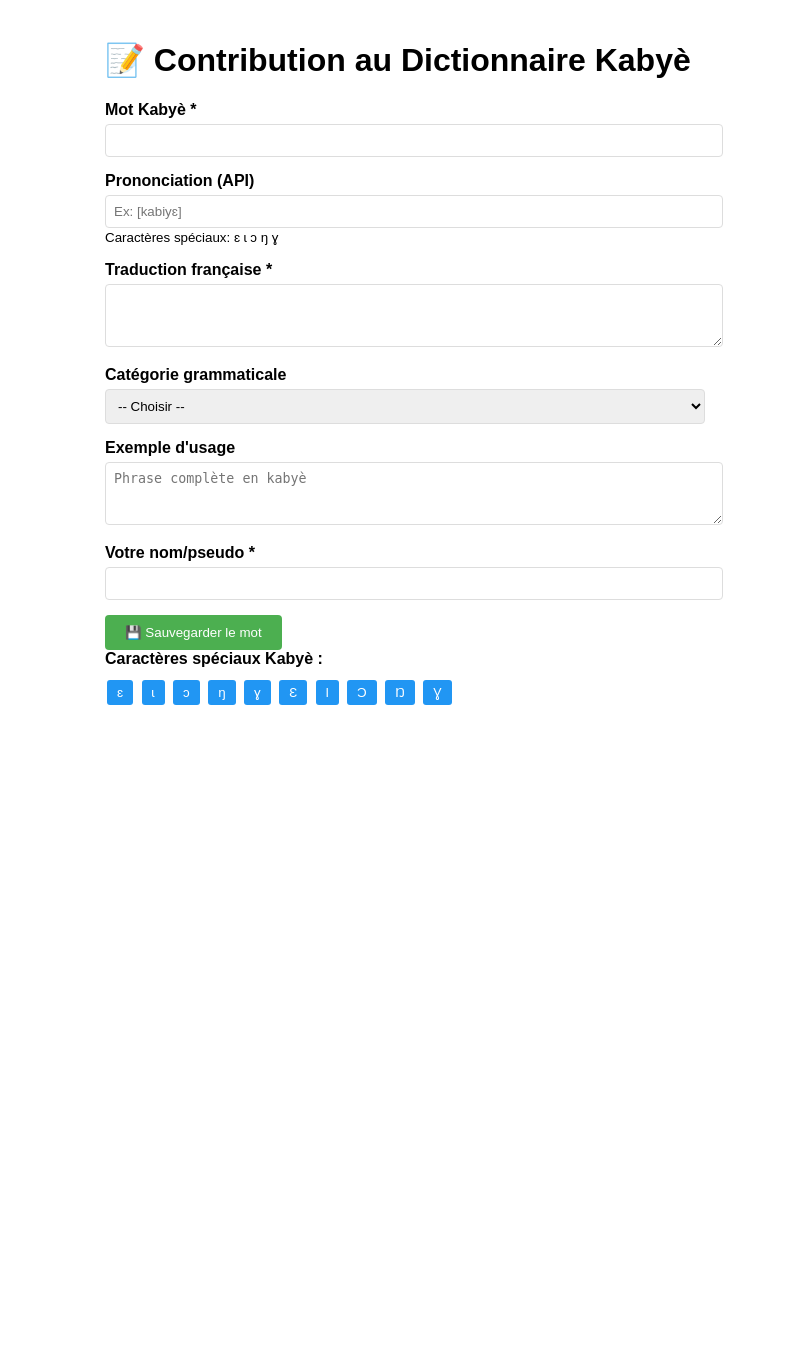
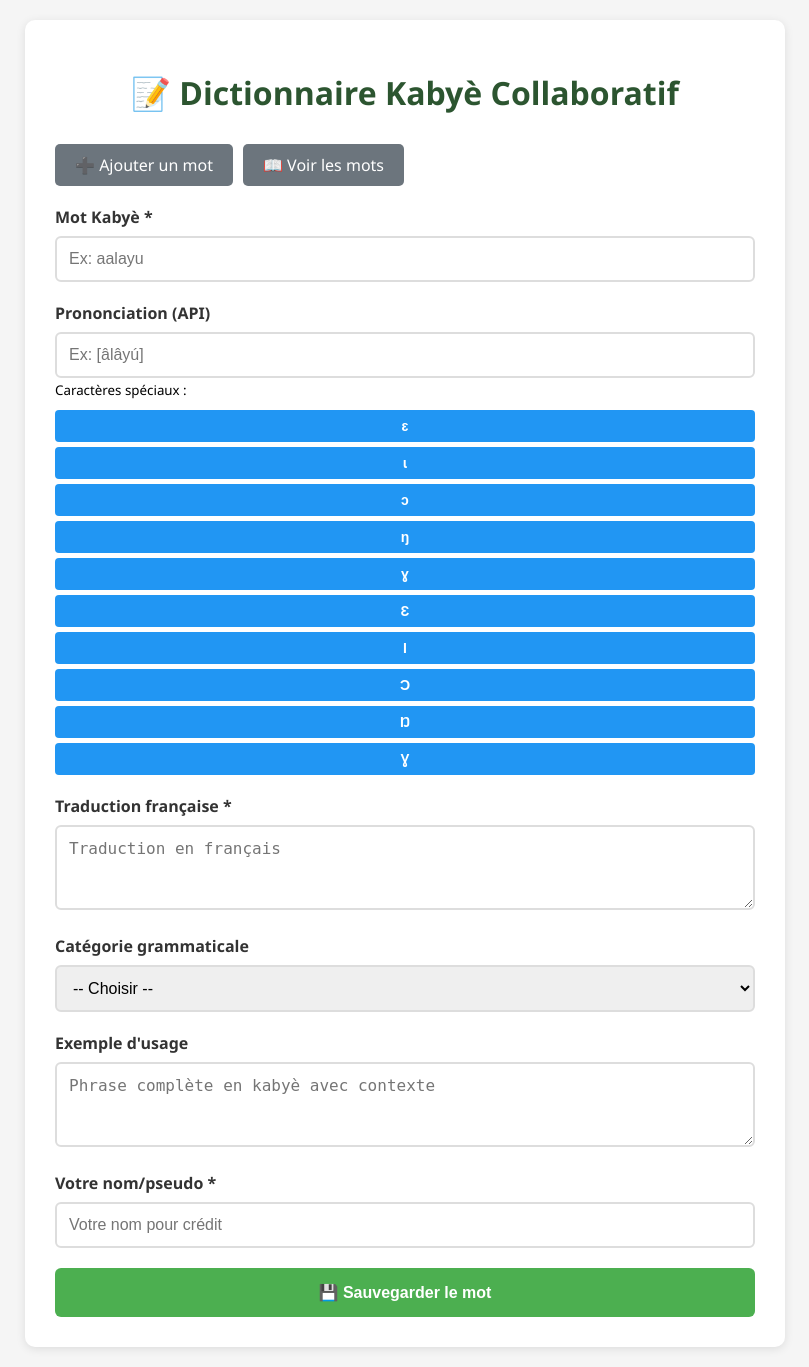
Before and after one commit to wez-ux/kaby--data-collection, a Flask app: page / in a window 1280 px wide. Shown: the whole page, without its empty margins (235-1044 px from the left). Before the commit the page ends 705 px from the top, so only its background shows below. Run offline with Flask 3, Linux system fonts and the light colour scheme.

Commit message:
second commit

```diff
--- a/app.py
+++ b/app.py
@@ -1,14 +1,28 @@
 from flask import Flask, render_template, request, jsonify
 import sqlite3
-import csv
 import os
+from datetime import datetime
 
 app = Flask(__name__)
 
-# Initialisation de la base de données
+def get_db_connection():
+    """Connexion DB adaptée pour Render"""
+    if 'RENDER' in os.environ:
+        # Sur Render, on utilise un chemin persistant
+        db_path = '/opt/render/project/src/dictionnaire_kabye.db'
+    else:
+        # En local
+        db_path = 'dictionnaire_kabye.db'
+
+    conn = sqlite3.connect(db_path)
+    conn.row_factory = sqlite3.Row
+    return conn
+
 def init_db():
-    conn = sqlite3.connect('dictionnaire_kabye.db')
+    """Initialisation de la base de données"""
+    conn = get_db_connection()
     c = conn.cursor()
+
     c.execute('''
         CREATE TABLE IF NOT EXISTS mots_kabye (
             id INTEGER PRIMARY KEY AUTOINCREMENT,
@@ -21,19 +35,36 @@ def init_db():
             date_ajout TIMESTAMP DEFAULT CURRENT_TIMESTAMP
         )
     ''')
+
+    # Exemples initiaux
+    c.execute('SELECT COUNT(*) FROM mots_kabye')
+    if c.fetchone()[0] == 0:
+        exemples = [
+            ('aalayu', '[âlâyú]', 'qui sera le premier', 'nom', 'Aalayu tem qui sera le premier à finir', 'Admin'),
+            ('abaa', '[ábaa]', 'exprime la pitié, innocence', 'interjection', 'Pakpa-u hayu abaa yem', 'Admin'),
+            ('ɛ', '[ɛ]', 'voyère mi-ouverte antérieure non arrondie', 'lettre', '', 'Système')
+        ]
+        c.executemany('''
+            INSERT INTO mots_kabye (mot_kabye, api, traduction_francaise, categorie_grammaticale, exemple_usage, verifie_par)
+            VALUES (?, ?, ?, ?, ?, ?)
+        ''', exemples)
+
     conn.commit()
     conn.close()
 
 @app.route('/')
-def formulaire():
+def accueil():
     return render_template('formulaire.html')
 
 @app.route('/sauvegarder', methods=['POST'])
 def sauvegarder():
     try:
-        data = request.json
+        data = request.get_json()
 
-        conn = sqlite3.connect('dictionnaire_kabye.db')
+        if not data.get('mot_kabye') or not data.get('traduction_francaise'):
+            return jsonify({'success': False, 'error': 'Mot kabyè et traduction obligatoires'})
+
+        conn = get_db_connection()
         c = conn.cursor()
 
         c.execute('''
@@ -41,38 +72,54 @@ def sauvegarder():
             (mot_kabye, api, traduction_francaise, categorie_grammaticale, exemple_usage, verifie_par)
             VALUES (?, ?, ?, ?, ?, ?)
         ''', (
-            data['mot_kabye'],
-            data['api'],
-            data['traduction_francaise'],
-            data['categorie_grammaticale'],
-            data['exemple_usage'],
-            data['verifie_par']
+            data['mot_kabye'].strip(),
+            data.get('api', '').strip(),
+            data['traduction_francaise'].strip(),
+            data.get('categorie_grammaticale', '').strip(),
+            data.get('exemple_usage', '').strip(),
+            data.get('verifie_par', 'Anonyme').strip()
         ))
 
         conn.commit()
         conn.close()
 
-        return jsonify({'success': True, 'message': 'Mot sauvegardé !'})
+        return jsonify({
+            'success': True,
+            'message': f'✅ Mot "{data["mot_kabye"]}" sauvegardé !'
+        })
 
     except Exception as e:
         return jsonify({'success': False, 'error': str(e)})
 
-@app.route('/export-csv')
-def export_csv():
-    conn = sqlite3.connect('dictionnaire_kabye.db')
+@app.route('/mots')
+def liste_mots():
+    """Voir tous les mots"""
+    conn = get_db_connection()
     c = conn.cursor()
-    c.execute('SELECT * FROM mots_kabye')
+    c.execute('SELECT * FROM mots_kabye ORDER BY date_ajout DESC')
     mots = c.fetchall()
     conn.close()
 
-    # Création du CSV
-    with open('dictionnaire_contributions.csv', 'w', newline='', encoding='utf-8') as f:
-        writer = csv.writer(f)
-        writer.writerow(['ID', 'Mot Kabyè', 'API', 'Traduction', 'Catégorie', 'Exemple', 'Vérifié par', 'Date'])
-        writer.writerows(mots)
+    return render_template('liste_mots.html', mots=mots)
 
-    return jsonify({'success': True, 'message': 'CSV exporté !'})
+@app.route('/api/mots')
+def api_mots():
+    """API pour récupérer les mots en JSON"""
+    conn = get_db_connection()
+    c = conn.cursor()
+    c.execute('SELECT * FROM mots_kabye ORDER BY mot_kabye')
+    mots = c.fetchall()
+    conn.close()
+
+    mots_list = []
+    for mot in mots:
+        mots_list.append(dict(mot))
+
+    return jsonify(mots_list)
+
+# Initialisation au démarrage
+init_db()
 
 if __name__ == '__main__':
-    init_db()
-    app.run(debug=True, host='0.0.0.0', port=5000)
+    port = int(os.environ.get("PORT", 5000))
+    app.run(host='0.0.0.0', port=port, debug=False)
--- a/templates/formulaire.html
+++ b/templates/formulaire.html
@@ -3,48 +3,153 @@
 <head>
     <meta charset="UTF-8">
     <meta name="viewport" content="width=device-width, initial-scale=1.0">
-    <title>Saisie Dictionnaire Kabyè</title>
+    <title>Dictionnaire Kabyè Collaboratif</title>
     <style>
-        body { font-family: Arial, sans-serif; max-width: 600px; margin: 0 auto; padding: 20px; }
-        .form-group { margin-bottom: 15px; }
-        label { display: block; margin-bottom: 5px; font-weight: bold; }
-        input, select, textarea { width: 100%; padding: 8px; border: 1px solid #ddd; border-radius: 4px; }
-        button { background: #4CAF50; color: white; padding: 10px 20px; border: none; border-radius: 4px; cursor: pointer; }
-        button:hover { background: #45a049; }
-        .success { color: green; margin-top: 10px; }
-        .error { color: red; margin-top: 10px; }
+        * { box-sizing: border-box; }
+        body {
+            font-family: 'Segoe UI', Tahoma, Geneva, Verdana, sans-serif;
+            max-width: 800px;
+            margin: 0 auto;
+            padding: 20px;
+            background: #f5f5f5;
+        }
+        .container {
+            background: white;
+            padding: 30px;
+            border-radius: 10px;
+            box-shadow: 0 2px 10px rgba(0,0,0,0.1);
+        }
+        h1 {
+            color: #2c5530;
+            text-align: center;
+            margin-bottom: 30px;
+        }
+        .form-group {
+            margin-bottom: 20px;
+        }
+        label {
+            display: block;
+            margin-bottom: 8px;
+            font-weight: 600;
+            color: #333;
+        }
+        input, select, textarea {
+            width: 100%;
+            padding: 12px;
+            border: 2px solid #ddd;
+            border-radius: 6px;
+            font-size: 16px;
+            transition: border-color 0.3s;
+        }
+        input:focus, select:focus, textarea:focus {
+            border-color: #4CAF50;
+            outline: none;
+        }
+        button {
+            background: #4CAF50;
+            color: white;
+            padding: 15px 30px;
+            border: none;
+            border-radius: 6px;
+            cursor: pointer;
+            font-size: 16px;
+            font-weight: 600;
+            width: 100%;
+            transition: background 0.3s;
+        }
+        button:hover {
+            background: #45a049;
+        }
+        .success {
+            background: #d4edda;
+            color: #155724;
+            padding: 15px;
+            border-radius: 6px;
+            margin-top: 20px;
+            border: 1px solid #c3e6cb;
+        }
+        .error {
+            background: #f8d7da;
+            color: #721c24;
+            padding: 15px;
+            border-radius: 6px;
+            margin-top: 20px;
+            border: 1px solid #f5c6cb;
+        }
+        .caracteres-speciaux {
+            display: flex;
+            flex-wrap: wrap;
+            gap: 5px;
+            margin: 10px 0;
+        }
         .btn-special {
             background: #2196F3;
             color: white;
             border: none;
-            padding: 5px 10px;
-            margin: 2px;
-            border-radius: 3px;
+            padding: 8px 12px;
+            border-radius: 4px;
             cursor: pointer;
+            font-size: 14px;
         }
         .btn-special:hover {
             background: #0b7dda;
         }
+        .nav {
+            display: flex;
+            gap: 10px;
+            margin-bottom: 20px;
+        }
+        .nav a {
+            padding: 10px 20px;
+            background: #6c757d;
+            color: white;
+            text-decoration: none;
+            border-radius: 5px;
+        }
+        .nav a:hover {
+            background: #5a6268;
+        }
     </style>
 </head>
 <body>
-    <h1>📝 Contribution au Dictionnaire Kabyè</h1>
+    <div class="container">
+        <h1>📝 Dictionnaire Kabyè Collaboratif</h1>
+
+        <div class="nav">
+            <a href="/">➕ Ajouter un mot</a>
+            <a href="/mots">📖 Voir les mots</a>
+        </div>
 
         <form id="formMot">
             <div class="form-group">
                 <label for="mot_kabye">Mot Kabyè *</label>
-            <input type="text" id="mot_kabye" name="mot_kabye" required>
+                <input type="text" id="mot_kabye" name="mot_kabye" required
+                       placeholder="Ex: aalayu">
             </div>
 
             <div class="form-group">
                 <label for="api">Prononciation (API)</label>
-            <input type="text" id="api" name="api" placeholder="Ex: [kabiyɛ]">
-            <small>Caractères spéciaux: ɛ ɩ ɔ ŋ ɣ</small>
+                <input type="text" id="api" name="api"
+                       placeholder="Ex: [âlâyú]">
+                <small>Caractères spéciaux :</small>
+                <div class="caracteres-speciaux">
+                    <button type="button" onclick="insererCaractere('ɛ')" class="btn-special">ɛ</button>
+                    <button type="button" onclick="insererCaractere('ɩ')" class="btn-special">ɩ</button>
+                    <button type="button" onclick="insererCaractere('ɔ')" class="btn-special">ɔ</button>
+                    <button type="button" onclick="insererCaractere('ŋ')" class="btn-special">ŋ</button>
+                    <button type="button" onclick="insererCaractere('ɣ')" class="btn-special">ɣ</button>
+                    <button type="button" onclick="insererCaractere('Ɛ')" class="btn-special">Ɛ</button>
+                    <button type="button" onclick="insererCaractere('Ɩ')" class="btn-special">Ɩ</button>
+                    <button type="button" onclick="insererCaractere('Ɔ')" class="btn-special">Ɔ</button>
+                    <button type="button" onclick="insererCaractere('Ŋ')" class="btn-special">Ŋ</button>
+                    <button type="button" onclick="insererCaractere('Ɣ')" class="btn-special">Ɣ</button>
+                </div>
             </div>
 
             <div class="form-group">
                 <label for="traduction_francaise">Traduction française *</label>
-            <textarea id="traduction_francaise" name="traduction_francaise" rows="3" required></textarea>
+                <textarea id="traduction_francaise" name="traduction_francaise"
+                         rows="3" required placeholder="Traduction en français"></textarea>
             </div>
 
             <div class="form-group">
@@ -59,43 +164,43 @@
                     <option value="suffixe">Suffixe</option>
                     <option value="interjection">Interjection</option>
                     <option value="pronom">Pronom</option>
-                <option value="conjonction">Conjonction</option>
                 </select>
             </div>
 
             <div class="form-group">
                 <label for="exemple_usage">Exemple d'usage</label>
-            <textarea id="exemple_usage" name="exemple_usage" rows="3" placeholder="Phrase complète en kabyè"></textarea>
+                <textarea id="exemple_usage" name="exemple_usage" rows="3"
+                         placeholder="Phrase complète en kabyè avec contexte"></textarea>
             </div>
 
             <div class="form-group">
                 <label for="verifie_par">Votre nom/pseudo *</label>
-            <input type="text" id="verifie_par" name="verifie_par" required>
+                <input type="text" id="verifie_par" name="verifie_par" required
+                       placeholder="Votre nom pour crédit">
             </div>
 
             <button type="submit">💾 Sauvegarder le mot</button>
         </form>
 
         <div id="message"></div>
-    <div class="form-group">
-    <label>Caractères spéciaux Kabyè :</label>
-    <div style="margin: 10px 0;">
-        <button type="button" onclick="insererCaractere('ɛ')" class="btn-special">ɛ</button>
-        <button type="button" onclick="insererCaractere('ɩ')" class="btn-special">ɩ</button>
-        <button type="button" onclick="insererCaractere('ɔ')" class="btn-special">ɔ</button>
-        <button type="button" onclick="insererCaractere('ŋ')" class="btn-special">ŋ</button>
-        <button type="button" onclick="insererCaractere('ɣ')" class="btn-special">ɣ</button>
-        <button type="button" onclick="insererCaractere('Ɛ')" class="btn-special">Ɛ</button>
-        <button type="button" onclick="insererCaractere('Ɩ')" class="btn-special">Ɩ</button>
-        <button type="button" onclick="insererCaractere('Ɔ')" class="btn-special">Ɔ</button>
-        <button type="button" onclick="insererCaractere('Ŋ')" class="btn-special">Ŋ</button>
-        <button type="button" onclick="insererCaractere('Ɣ')" class="btn-special">Ɣ</button>
-    </div>
     </div>
 
     <script>
+        function insererCaractere(caractere) {
+            const apiInput = document.getElementById('api');
+            const start = apiInput.selectionStart;
+            const end = apiInput.selectionEnd;
+            apiInput.value = apiInput.value.substring(0, start) + caractere + apiInput.value.substring(end);
+            apiInput.focus();
+            apiInput.setSelectionRange(start + caractere.length, start + caractere.length);
+        }
+
         document.getElementById('formMot').addEventListener('submit', function(e) {
             e.preventDefault();
+
+            const submitBtn = this.querySelector('button[type="submit"]');
+            submitBtn.disabled = true;
+            submitBtn.textContent = '⏳ Sauvegarde...';
 
             const formData = new FormData(this);
             const data = Object.fromEntries(formData);
@@ -111,7 +216,7 @@
             .then(result => {
                 const messageDiv = document.getElementById('message');
                 if (result.success) {
-                    messageDiv.innerHTML = '<div class="success">✅ Mot sauvegardé avec succès !</div>';
+                    messageDiv.innerHTML = `<div class="success">${result.message}</div>`;
                     document.getElementById('formMot').reset();
                 } else {
                     messageDiv.innerHTML = `<div class="error">❌ Erreur: ${result.error}</div>`;
@@ -119,14 +224,12 @@
             })
             .catch(error => {
                 document.getElementById('message').innerHTML = '<div class="error">❌ Erreur de connexion</div>';
+            })
+            .finally(() => {
+                submitBtn.disabled = false;
+                submitBtn.textContent = '💾 Sauvegarder le mot';
             });
         });
-
-        function insererCaractere(caractere) {
-            const apiInput = document.getElementById('api');
-            apiInput.value += caractere;
-            apiInput.focus();
-        }
     </script>
 </body>
 </html>
```
Also changed, not shown: templates/liste_mots.html (added, +120 -0 lines), dictionnaire_kabye.db, 1 other file. Lines whose indentation alone changed are shown as unchanged.
